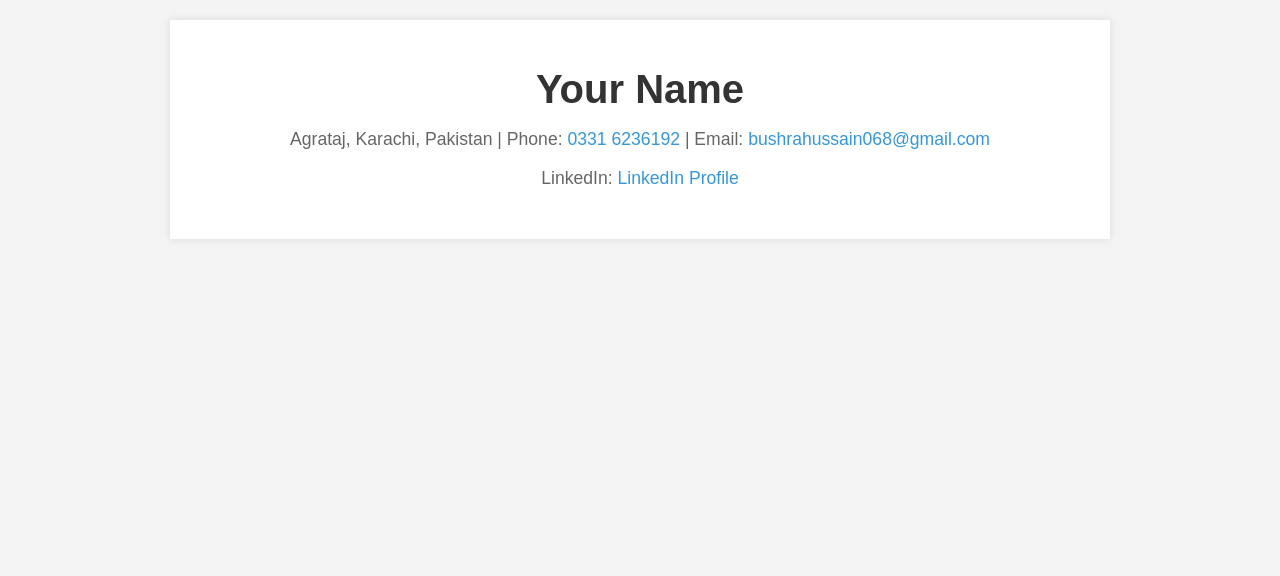
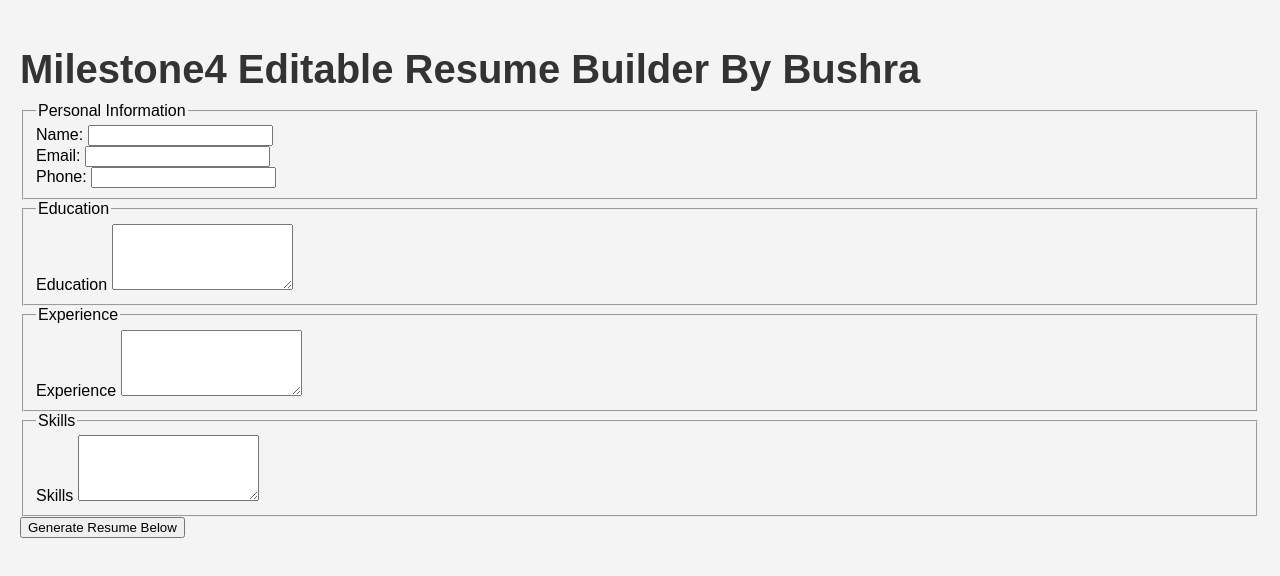
Before and after one commit to ahmedturk15943/milestone2resumebyahmedturk, a plain HTML site: page index.html in a window 1280 px wide. Drawn offline with Linux system fonts and the light colour scheme.

Commit message:
index.html

```diff
--- a/index.html
+++ b/index.html
@@ -3,23 +3,53 @@
 <head>
     <meta charset="UTF-8">
     <meta name="viewport" content="width=device-width, initial-scale=1.0">
-    <title>Your Resume</title>
+    <title>Resume Builder</title>
     <link rel="stylesheet" href="style.css">
 </head>
 <body>
+    <h1 > Milestone4 Editable Resume Builder By Bushra</h1>
+    <form id="resumeForm">
+        <fieldset>
+            <legend>Personal Information</legend>
+            <label for="name">Name: </label>
+            <input type="text" id="name" name="name" required><br>
 
-    <div class="container">
-        <div class="header">
-            <h1>Your Name</h1>
-            <p>Agrataj, Karachi, Pakistan | Phone: <a href="tel:+923316236192" id="phone">0331 6236192</a> | Email: <a href="mailto:bushrahussain068@gmail.com" id="email">bushrahussain068@gmail.com</a></p>
-            <p>LinkedIn: <a href="https://www.linkedin.com/in/your-linkedin-id/" target="_blank" id="linkedin">LinkedIn Profile</a></p>
-        </div>
+            <label for="email">Email: </label>
+            <input type="email" id="email" name="email" required><br>
 
-        <!-- Rest of the sections remain unchanged -->
+            <label for="phone">Phone: </label>
+            <input type="tel" id="phone" name="phone" required>
+        </fieldset>
+
+<fieldset>
+    <legend>Education</legend>
+    <label for="education"> Education</label>
+    <textarea name="education" id="education" rows="4" required> </textarea><br>
+</fieldset>
+
+<fieldset>
+    <legend>Experience</legend>
+    <label for="experience"> Experience</label>
+    <textarea name="experience" id="experience" rows="4" required> </textarea><br>
+</fieldset>
+
+<fieldset>
+    <legend>Skills</legend>
+    <label for="skills"> Skills</label>
+    <textarea name="skills" id="skills" rows="4" required> </textarea><br>
+</fieldset>
+
+<button type="submit"> Generate Resume Below </button>
+
+    </form>
+
+
+    <div id="resumeOutput">
+        <!--Resume will be Generated Below -->
 
     </div>
 
-    <!-- Add TypeScript-generated JavaScript -->
-    <script src="app.js"></script>
+    <script src="script.js"></script>
+    <script src="script.ts"></script>
 </body>
 </html>
```
